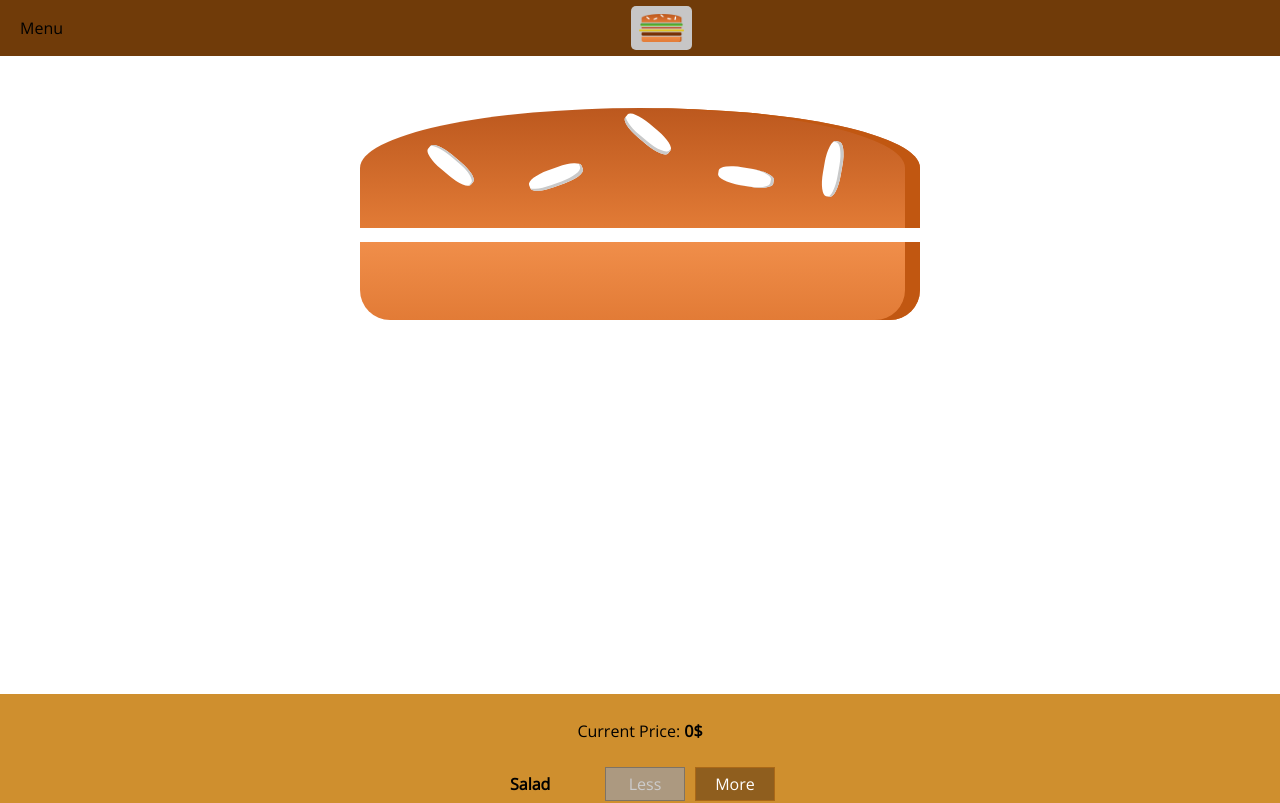
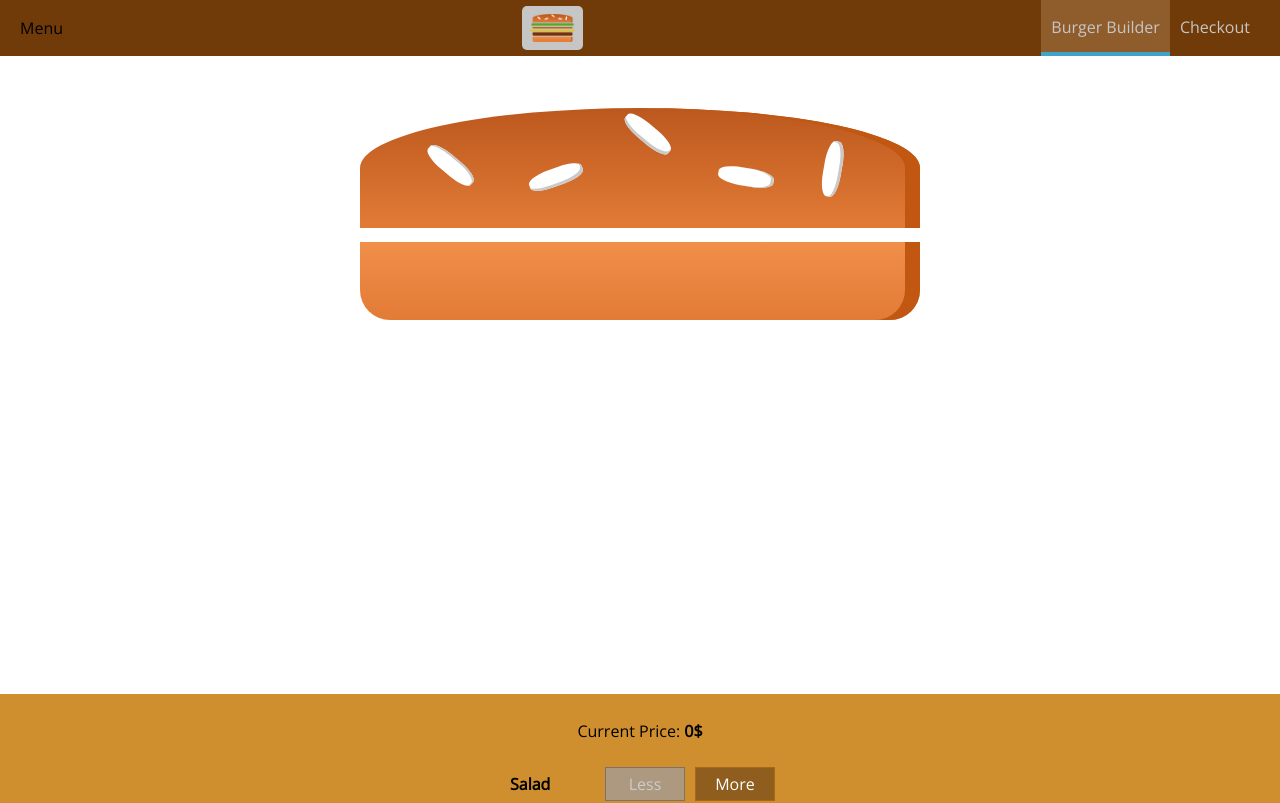
Before and after one commit to loranBepatient/burger-builder, a React (Create React App) app: page / in a window 1280 px wide. Shown: the top 803 px of the page. Built offline with nearby package versions, Linux system fonts and the light colour scheme.

Commit message:
add a sidedrawer

```diff
--- a/src/components/Layout/Layout.jsx
+++ b/src/components/Layout/Layout.jsx
@@ -3,6 +3,7 @@
 import Aux from "../../hoc/Aux";
 
 import Toolbar from "../Navigation/Toolbar/Toolbar";
+import Sidedrawer from "../Navigation/Sidedrawer/Sidedrawer";
 
 import classes from "./Layout.module.css";
 
@@ -10,6 +11,7 @@
   const { Content } = classes;
   return (
     <Aux>
+      <Sidedrawer />
       <Toolbar />
       <div>Toolbar, Sidedrawer, Backdrop</div>
 
--- /dev/null
+++ b/src/components/Navigation/NavigationItems/NavigationItem/NavigationItem.jsx
@@ -0,0 +1,14 @@
+import React from "react";
+import classes from "./NavigationItem.module.css";
+
+const NavigationItem = ({ link, active, children }) => {
+  return (
+    <li className={classes.NavigationItem}>
+      <a href={link} className={active ? classes.active : null}>
+        {children}
+      </a>
+    </li>
+  );
+};
+
+export default NavigationItem;
--- /dev/null
+++ b/src/components/Navigation/NavigationItems/NavigationItem/NavigationItem.module.css
@@ -0,0 +1,25 @@
+.NavigationItem {
+  margin: 0;
+  box-sizing: border-box;
+  display: flex;
+  height: 100%;
+  align-items: center;
+}
+
+.NavigationItem a {
+  display: block;
+  color: var(--white);
+  text-decoration: none;
+  height: 100%;
+  padding: 16px 10px;
+  border-bottom: 4px solid transparent;
+  box-sizing: border-box;
+}
+
+.NavigationItem a:hover,
+.NavigationItem a:active,
+.NavigationItem a.active {
+  background-color: #8f5c2c;
+  border-bottom: 4px solid #40a4c8;
+  color: var(--white);
+}
--- /dev/null
+++ b/src/components/Navigation/NavigationItems/NavigationItems.jsx
@@ -0,0 +1,18 @@
+import React from "react";
+
+import classes from "./NavigationItems.module.css";
+
+import NavigationItem from "./NavigationItem/NavigationItem";
+
+const NavigationItems = props => {
+  return (
+    <ul className={classes.NavigationItems}>
+      <NavigationItem link="/" active>
+        Burger Builder
+      </NavigationItem>
+      <NavigationItem link="/">Checkout</NavigationItem>
+    </ul>
+  );
+};
+
+export default NavigationItems;
--- /dev/null
+++ b/src/components/Navigation/NavigationItems/NavigationItems.module.css
@@ -0,0 +1,8 @@
+.NavigationItems {
+  height: 100%;
+  margin: 0;
+  padding: 0;
+  list-style: none;
+  display: flex;
+  align-items: center;
+}
--- /dev/null
+++ b/src/components/Navigation/Sidedrawer/Sidedrawer.jsx
@@ -0,0 +1,18 @@
+import React from "react";
+import classes from "./Sidedrawer.module.css";
+
+import Logo from "../../Logo/Logo";
+import NavigationItems from "../NavigationItems/NavigationItems";
+
+const Sidedrawer = () => {
+  return (
+    <div className={classes.Sidedrawer}>
+      <Logo />
+      <nav>
+        <NavigationItems />
+      </nav>
+    </div>
+  );
+};
+
+export default Sidedrawer;
--- /dev/null
+++ b/src/components/Navigation/Sidedrawer/Sidedrawer.module.css
@@ -0,0 +1,27 @@
+.Sidedrawer {
+  position: fixed;
+  width: 280px;
+  max-width: 70%;
+  height: 100%;
+  left: 0;
+  top: 0;
+  z-index: 200;
+  background-color: var(--white);
+  padding: 32px 16px;
+  box-sizing: border-box;
+  transition: transform 0.3 ease-out;
+}
+
+@media (min-width: 500px) {
+  .Sidedrawer {
+    display: none;
+  }
+}
+
+.Open {
+  transform: translateX(0);
+}
+
+.Close {
+  transform: translateX(-100%);
+}
--- a/src/components/Navigation/Toolbar/Toolbar.jsx
+++ b/src/components/Navigation/Toolbar/Toolbar.jsx
@@ -2,13 +2,14 @@
 import Logo from "../../Logo/Logo";
 
 import classes from "./Toolbar.module.css";
+import NavigationItems from "../NavigationItems/NavigationItems";
 
 const Toolbar = props => {
   return (
     <header className={classes.Toolbar}>
       <div>Menu</div>
       <Logo />
-      <nav />
+      <NavigationItems />
     </header>
   );
 };
```
